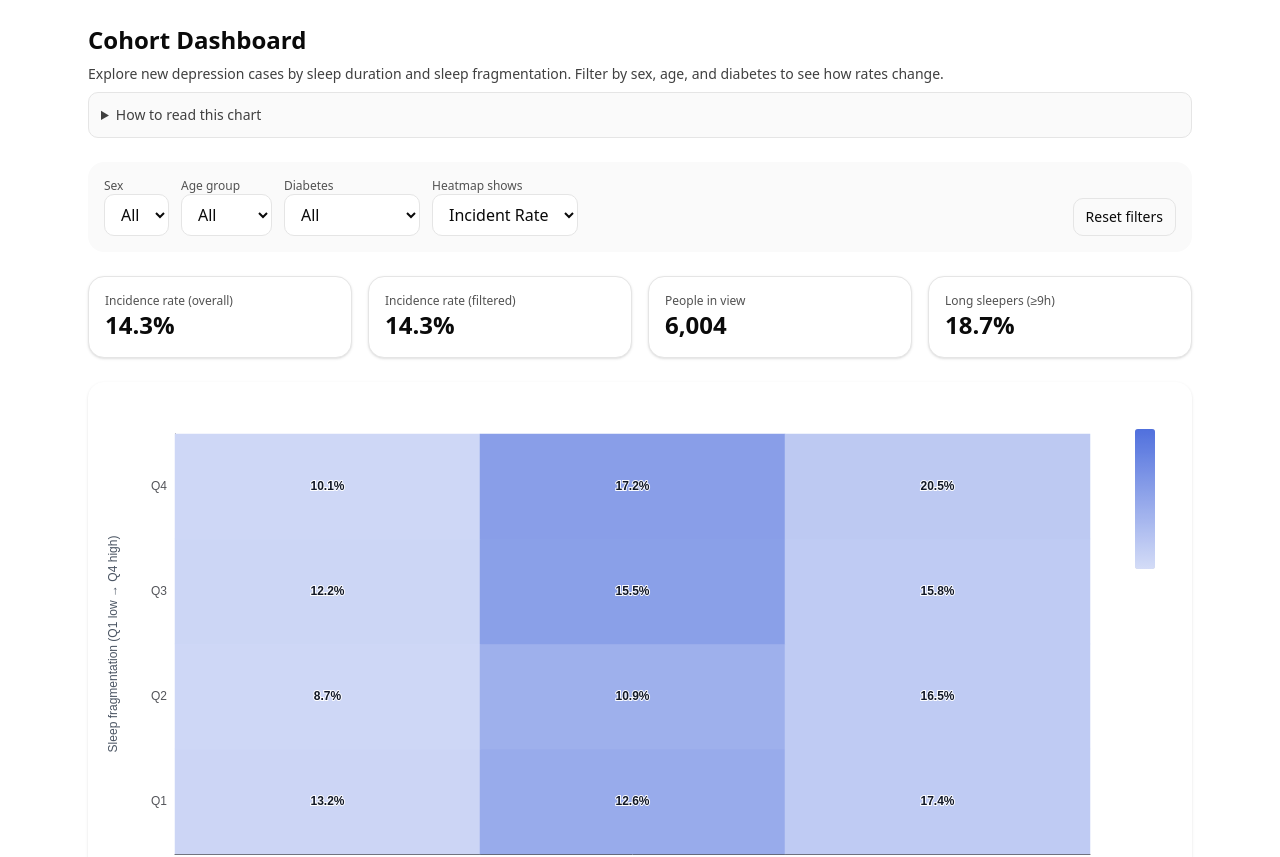
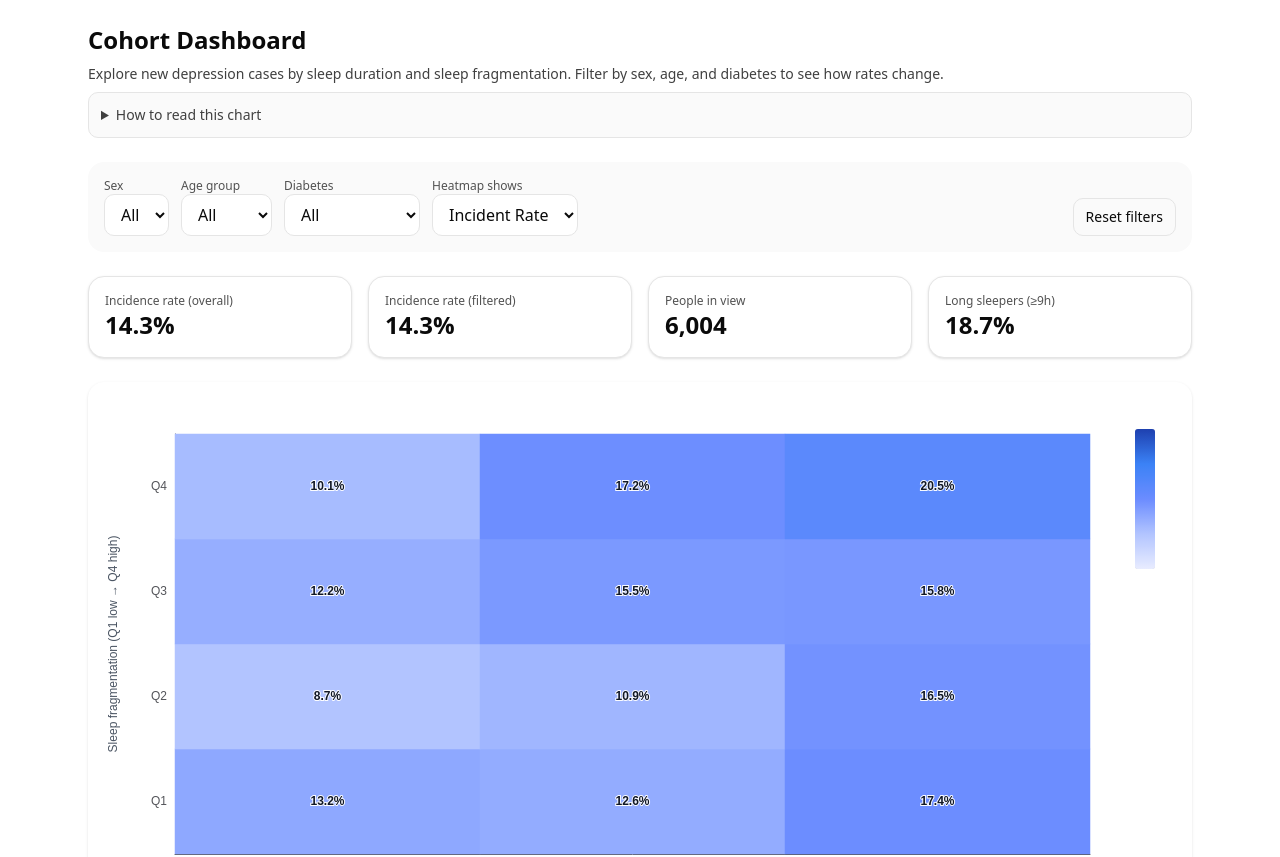
Before and after one commit to mehdimkia/maastrichtDeprisk, a Next.js app in the folder web/: page /powerbi in a window 1280 px wide. Shown: the top 857 px of the page. Built offline with nearby package versions, Linux system fonts and the light colour scheme.

Commit message:
fix(web/powerbi): correct heatmap coloring — color by metric (dimension:2) and set inRange so higher=risk darker

```diff
--- a/web/src/app/powerbi/page.tsx
+++ b/web/src/app/powerbi/page.tsx
@@ -227,7 +227,7 @@ export default function CohortKPIPage() {
     : "";
 
  // ECharts config
-  const MAX_IR = 0.35; // fixed scale for visual stability
+const MAX_IR = 0.35;
 const heatmapOption = useMemo(
   () => ({
     tooltip: {
@@ -237,7 +237,7 @@ export default function CohortKPIPage() {
         const fq = FRAG_QS[p.value[1]];
         const cPop = p.value[3] as number;
         const cCases = p.value[4] as number;
-          const inc = p.value[5] as number; // incidence (cell)
+        const inc = p.value[5] as number;
         const cPopShare = p.value[6] as number;
         const cCaseShare = p.value[7] as number;
         return [
@@ -249,7 +249,6 @@ export default function CohortKPIPage() {
         ].join("<br/>");
       },
     },
-      // Give the visualMap room on the right; it sits outside the plotting area
     grid: { left: 70, right: 90, bottom: 60, top: 40 },
     xAxis: {
       type: "category",
@@ -271,36 +270,39 @@ export default function CohortKPIPage() {
     visualMap: {
       min: 0,
       max: metric === "Incident Rate" ? MAX_IR : 0.35,
-        calculable: false,
+      // ⬇️ map color to the metric at index 2 (not x/y)
+      dimension: 2,
       orient: "vertical",
       right: 10,
       top: 20,
+      // ⬇️ ensure higher = darker
+      inRange: {
+        color: ["#e8ecff", "#b2c4ff", "#6b8cff", "#3b82f6", "#1e40af"],
+      },
+      inverse: false,
     },
     series: [
       {
         type: "heatmap",
         data: matrix,
-          // Higher-contrast labels with a subtle white outline ("halo")
         label: {
           show: true,
           formatter: (p: any) => pct(p.value[2]),
-            color: "#111827", // slate-900
+          color: "#111827",
           fontWeight: 600,
           textBorderColor: "rgba(255,255,255,0.95)",
           textBorderWidth: 2,
         },
-          // Keep labels readable on hover
         emphasis: {
           itemStyle: { shadowBlur: 10 },
-            label: {
-              show: true,
-            },
+          label: { show: true },
         },
       },
     ],
   }),
   [matrix, metric]
 );
+
 
   // -------------------------
   // Dev sanity tests (non-breaking)
```
Lines whose indentation alone changed are shown as unchanged.
